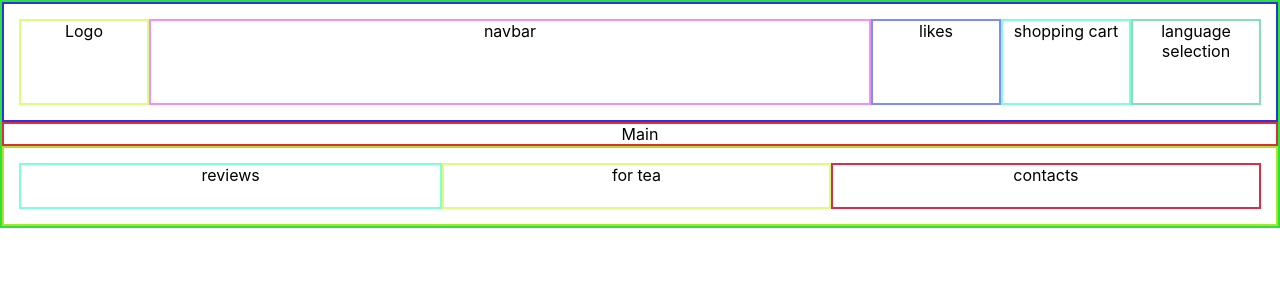
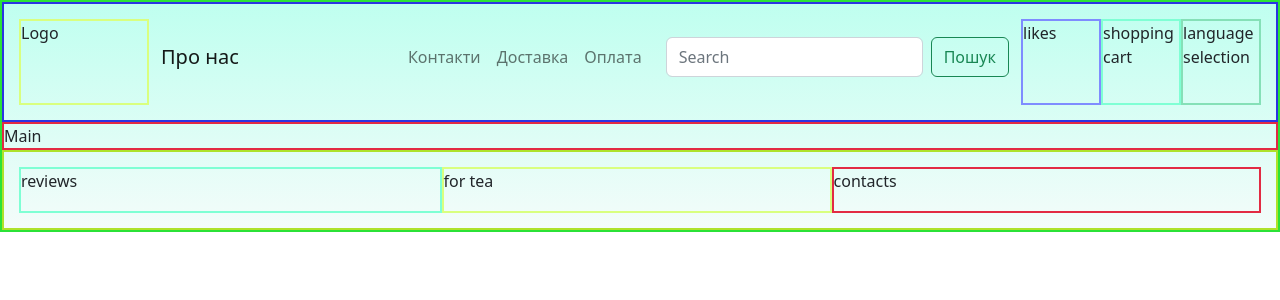
Before and after one commit to tana-stdik/Roman-tea, a React (Create React App) app: page / in a window 1280 px wide. Shown: the top 300 px of the page. Built offline with nearby package versions, Linux system fonts and the light colour scheme.

Commit message:
create navbar

```diff
--- a/package.json
+++ b/package.json
@@ -6,7 +6,9 @@
     "@testing-library/jest-dom": "^5.16.5",
     "@testing-library/react": "^13.4.0",
     "@testing-library/user-event": "^13.5.0",
+    "bootstrap": "^5.2.3",
     "react": "^18.2.0",
+    "react-bootstrap": "^2.7.0",
     "react-dom": "^18.2.0",
     "react-scripts": "5.0.1",
     "web-vitals": "^2.1.4"
--- a/src/App.css
+++ b/src/App.css
@@ -1,10 +1,8 @@
 .App {
-  text-align: center;
+  background-image: linear-gradient(rgba(190, 255, 239, 1), rgba(220, 244, 239, 0.3));
 }
 
-.color__icon {
-  color: green;
-}
+
 .grid__wrapper {
 	min-height: 100%;
 	display: grid;
@@ -19,7 +17,7 @@
 	grid-area: header;
 	padding: 15px;
 	display: grid;
-	grid-template: 1fr / minmax(auto, 130px) minmax(auto, 1000px) minmax(auto, 130px) minmax(auto, 130px) minmax(auto, 130px);
+	grid-template: 1fr / minmax(auto, 130px) minmax(auto, 1150px) minmax(auto, 80px) minmax(auto, 80px) minmax(auto, 80px);
 	border: 2px solid rgb(43, 52, 226);
 }
 
--- a/src/App.js
+++ b/src/App.js
@@ -1,5 +1,6 @@
-import logo from './logo.svg';
 import './App.css';
+import 'bootstrap/dist/css/bootstrap.min.css';
+import Menu from './conponents/Menu'
 
 function App() {
   return (
@@ -9,9 +10,7 @@ function App() {
           <div class="header__logo">
             Logo
           </div>
-          <div class="header__navbar">
-            navbar
-          </div>
+          <Menu />
           <div class="header__likes">
             likes
           </div>
--- /dev/null
+++ b/src/conponents/Menu.jsx
@@ -0,0 +1,53 @@
+import React from "react";
+import c from './Menu.module.css';
+import Button from 'react-bootstrap/Button';
+import Container from 'react-bootstrap/Container';
+import Form from 'react-bootstrap/Form';
+import Nav from 'react-bootstrap/Nav';
+import Navbar from 'react-bootstrap/Navbar';
+import Offcanvas from 'react-bootstrap/Offcanvas';
+
+const Menu = (props) => {
+
+  return (
+    <nav className={c.header__navbar}>
+        {['sm'].map((expand) => (
+        <Navbar key={expand} expand={expand} className="mb-3">
+          <Container fluid>
+            <Navbar.Brand href="#">Про нас</Navbar.Brand>
+            <Navbar.Toggle aria-controls={`offcanvasNavbar-expand-${expand}`} />
+            <Navbar.Offcanvas
+              id={`offcanvasNavbar-expand-${expand}`}
+              aria-labelledby={`offcanvasNavbarLabel-expand-${expand}`}
+              placement="end"
+            >
+              <Offcanvas.Header closeButton>
+                <Offcanvas.Title id={`offcanvasNavbarLabel-expand-${expand}`}>
+                  Offcanvas
+                </Offcanvas.Title>
+              </Offcanvas.Header>
+              <Offcanvas.Body>
+                <Nav className="justify-content-end flex-grow-1 pe-3">
+                  <Nav.Link href="#contacts">Контакти</Nav.Link>
+                  <Nav.Link href="#Delivery">Доставка</Nav.Link>
+                  <Nav.Link href="#Payment">Оплата</Nav.Link>
+                </Nav>
+                <Form className="d-flex">
+                  <Form.Control
+                    type="search"
+                    placeholder="Search"
+                    className="me-2"
+                    aria-label="Search"
+                  />
+                  <Button variant="outline-success">Пошук</Button>
+                </Form>
+              </Offcanvas.Body>
+            </Navbar.Offcanvas>
+          </Container>
+        </Navbar>
+      ))}
+    </nav>
+  );
+}
+
+export default Menu;
--- /dev/null
+++ b/src/conponents/Menu.module.css
@@ -0,0 +1,3 @@
+.header__navbar {
+  padding-top: 10px;
+}
```
Also changed, not shown: 1 other file (tests, documents, lock files or other folders).
